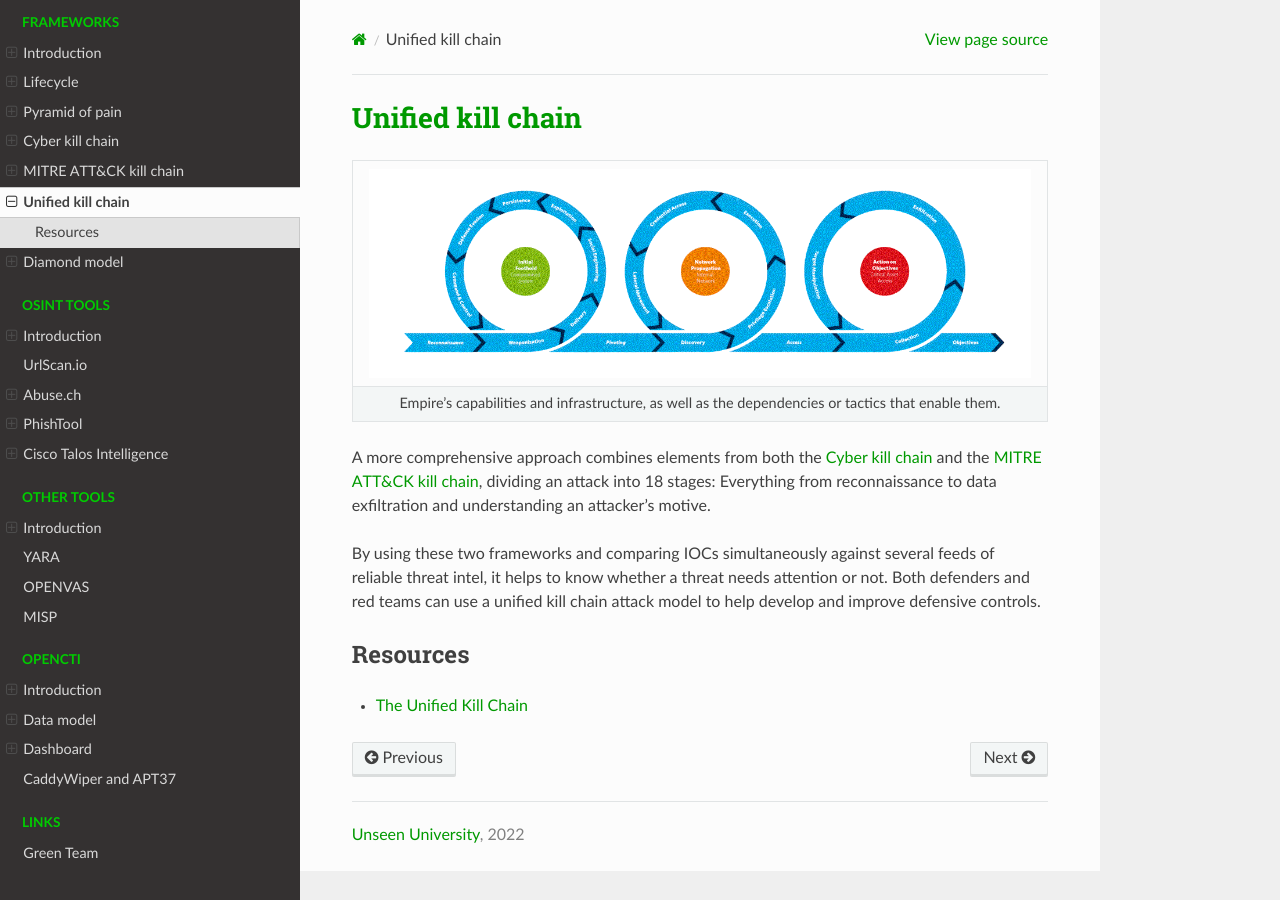
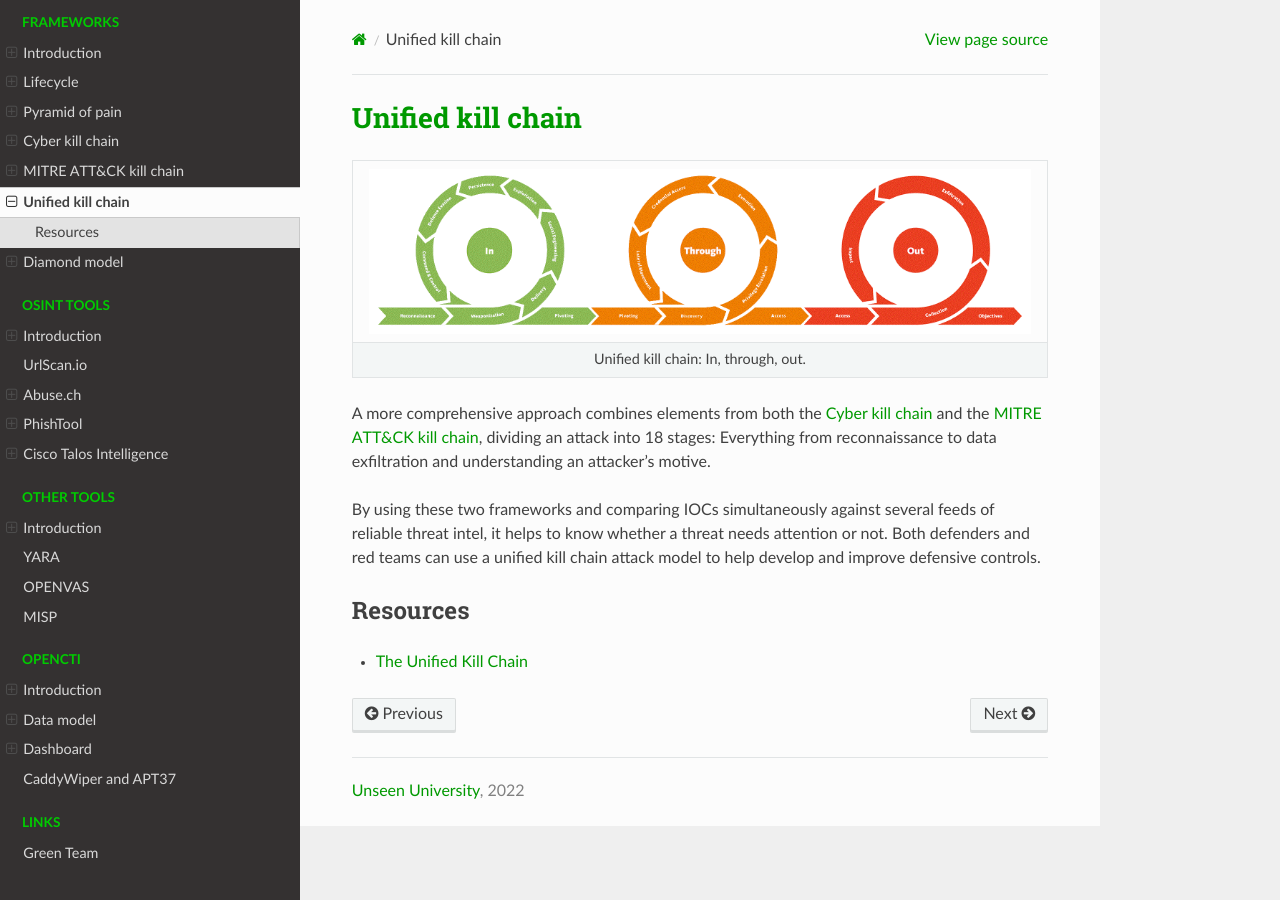
Before and after one commit to tymyrddin/blue-intel, a Sphinx documentation site: the page built from source/docs/frameworks/ukc.md, in a window 1280 px wide. Built offline with Sphinx 7.4.7 and the Read the Docs theme 2.0.0, drawn with Linux system fonts in a browser that asks for light colours.

Commit message:
Version 0.1

```diff
--- a/source/docs/frameworks/ukc.md
+++ b/source/docs/frameworks/ukc.md
@@ -1,8 +1,8 @@
 # Unified kill chain
 
-| ![Unified Kill Chain](../../_static/images/unified-kill-chain.png)
+| ![Unified Kill Chain](../../_static/images/ukc.png)
 |:--:|
-| Empire’s capabilities and infrastructure, as well as the dependencies or tactics that enable them. |
+| Unified kill chain: In, through, out. |
 
 A more comprehensive approach combines elements from both the [Cyber kill chain](ckc.md) and the
 [MITRE ATT&CK kill chain](mitre.md), dividing an attack into 18 stages: Everything from reconnaissance to
```
Also changed, not shown: source/_static/images/ukc.png (added), source/_static/images/unified-kill-chain.png (deleted).
